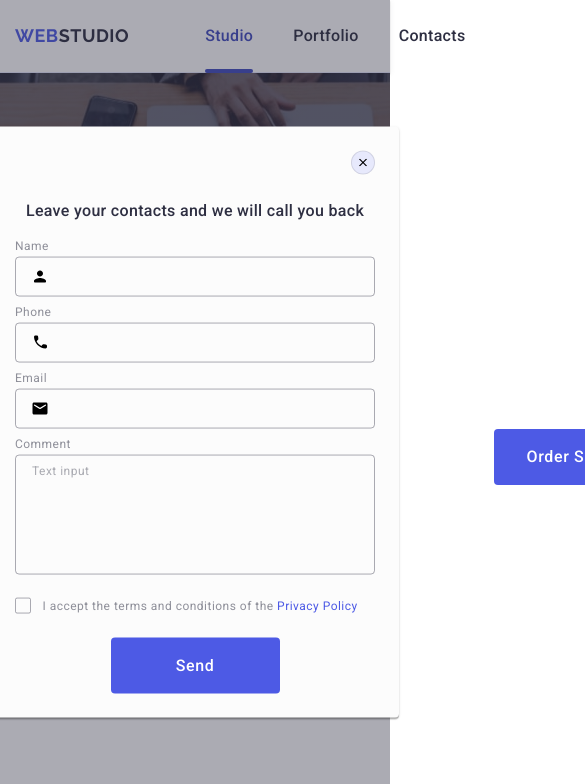
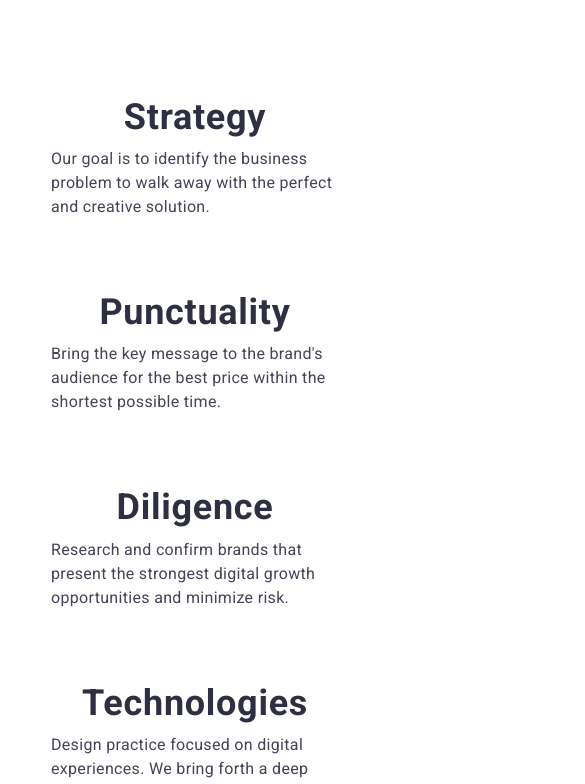
Before and after one commit to belzevool/goit-markup-hw-06, a plain HTML site: page index.html in a window 390 px wide. Shown: the top 784 px of the page, 585 px wide, since content can reach past the window. Drawn offline with nearby package versions, Linux system fonts and the light colour scheme.

Commit message:
add mobile about section

```diff
--- a/css/styles.css
+++ b/css/styles.css
@@ -3,6 +3,7 @@ body {
   color: #434455;
   background-color: #fff;
 }
+/* \\\\\\\\\\\\\\\\\\\\\\\\\\\\\\\\\\ */
 /* RESET */
 ul,
 ol {
@@ -29,17 +30,23 @@ h6 {
 img {
   display: block;
 }
+/* \\\\\\\\\\\\\\\\\\\\\\\\\\\\\\\\\\ */
 /* COMMON */
 .container {
-  width: 1158px;
-  padding-left: 15px;
-  padding-right: 15px;
+  /* width: 1158px; */
+  max-width: 320px;
+  /* padding-left: 15px;
+  padding-right: 15px; */
+  padding-left: 16px;
+  padding-right: 16px;
+
   margin: 0 auto;
 }
 section {
   padding-top: 120px;
   padding-bottom: 120px;
 }
+/* \\\\\\\\\\\\\\\\\\\\\\\\\\\\\\\\\\\\ */
 /* HEADER */
 .heder {
 }
@@ -147,7 +154,7 @@ section {
 .nav-link.curent {
   color: #404bbf;
 }
-
+/* \\\\\\\\\\\\\\\\\\\\\\\\\\\\\\\\\\\\\\\\ */
 /* HERO */
 .hero {
   background-color: #2e2f42;
@@ -199,6 +206,7 @@ section {
 .hero-btn:focus {
   background-color: #404bbf;
 }
+/* \\\\\\\\\\\\\\\\\\\\\\\\\\\\\\\\\\\\\\\\ */
 /* About */
 .visually-hidden {
   position: absolute;
@@ -212,35 +220,56 @@ section {
   clip: rect(0 0 0 0);
   overflow: hidden;
 }
+
 .about {
-  /* padding: 120px 0; */
+  padding-top: 96px;
+  padding-bottom: 98px;
 }
 
 .about-list {
   display: flex;
-  gap: 24px;
+
+  flex-wrap: wrap;
+
+  /* gap: 24px; */
+  gap: 72px;
 }
+
 .about-item {
-  width: calc((100% - 3 * 24px) / 4);
+  /* width: calc((100% - 3 * 24px) / 4); */
+  width: 100%;
 }
 
 .about-icon-container {
   border: 1px solid #8e8f99;
   border-radius: 4px;
-  width: 264px;
-  height: 112px;
+
+  /* width: 264px;
+  height: 112px; */
+  width: 288px;
+  height: 120px;
+
   background: #f4f4fd;
 
-  display: flex;
+  /* display: flex; */
+  display: none;
   justify-content: center;
   align-items: center;
+
+  margin: 0 auto;
   margin-bottom: 8px;
 }
 
 .about-subtitle {
-  font-weight: 500;
+  display: flex;
+  justify-content: center;
+
+  /* font-weight: 500;
+  font-size: 20px; */
+  font-weight: 700;
+  font-size: 36px;
+
   letter-spacing: 0.02em;
-  font-size: 20px;
   line-height: 1.2;
   color: #2e2f42;
   margin-bottom: 8px;
@@ -251,6 +280,7 @@ section {
   letter-spacing: 0.02em;
   color: #434455;
 }
+/* \\\\\\\\\\\\\\\\\\\\\\\\\\\\\\\\\\\\\\\\\ */
 /* TEAM */
 .team {
   background-color: #f4f4fd;
@@ -327,12 +357,9 @@ section {
 .team-social-icon {
   fill: #f4f4fd;
 }
+/* \\\\\\\\\\\\\\\\\\\\\\\\\\\ */
+/* Portfolio */
 
-/* Portfolio */
-.portfolio {
-}
-.portfolio-container {
-}
 .portfolio-title {
   font-weight: 700;
   line-height: 1.11;
@@ -406,6 +433,7 @@ section {
   color: #434455;
   font-size: 16px;
 }
+/* \\\\\\\\\\\\\\\\\\\\\\\\\\\\\\\\\ */
 /* FOOTER */
 .page-footer {
   background-color: #2e2f42;
@@ -496,7 +524,6 @@ section {
 }
 
 .textarea-form::placeholder {
-  /* color: #ffffff; */
   font-weight: 400;
   font-size: 12px;
   line-height: 1.16667;
--- a/index.html
+++ b/index.html
@@ -24,7 +24,7 @@
   </head>
 
   <body>
-    <header class="page-header">
+    <!-- <header class="page-header">
       <div class="container header-container">
         <nav class="header-nav">
           <a class="logo header-logo" href="./index.html"
@@ -54,18 +54,18 @@
           </ul>
         </address>
       </div>
-    </header>
+    </header> -->
 
     <main>
       <!--Section Hero-->
-      <section class="hero hero-container">
+      <!-- <section class="hero hero-container">
         <div class="container">
           <h1 class="hero-title">Effective Solutions for Your Business</h1>
           <button data-modal-open class="hero-btn" type="button">
             Order Service
           </button>
         </div>
-      </section>
+      </section> -->
       <!-- Section About -->
       <section class="about">
         <div class="container about-container">
@@ -123,7 +123,7 @@
         </div>
       </section>
       <!--Section Our Team-->
-      <section class="team">
+      <!-- <section class="team">
         <div class="container team-container">
           <h2 class="team-title">Our Team</h2>
           <ul class="team-list">
@@ -349,9 +349,9 @@
             </li>
           </ul>
         </div>
-      </section>
+      </section> -->
       <!--Section Our Portfolio -->
-      <section class="portfolio">
+      <!-- <section class="portfolio">
         <div class="container portfolio-container">
           <h2 class="portfolio-title">Our Portfolio</h2>
           <ul class="portfolio-list">
@@ -477,10 +477,10 @@
             </li>
           </ul>
         </div>
-      </section>
+      </section> -->
     </main>
     <!-- Footer -->
-    <footer class="page-footer">
+    <!-- <footer class="page-footer">
       <div class="container footer-container">
         <div class="footer-logo-container">
           <a class="logo footer-logo" href="./index.html"
@@ -556,10 +556,10 @@
           </form>
         </div>
       </div>
-    </footer>
+    </footer> -->
 
     <!-- Modal Window -->
-    <div data-modal class="modal-overlay is-open">
+    <!-- <div data-modal class="modal-overlay is-open">
       <div class="modal">
         <button data-modal-close type="button" class="close-button">
           <svg class="close-icon" width="8" height="8">
@@ -637,6 +637,6 @@
       </div>
     </div>
 
-    <script src="./js/modal.js"></script>
+    <script src="./js/modal.js"></script> -->
   </body>
 </html>
```
